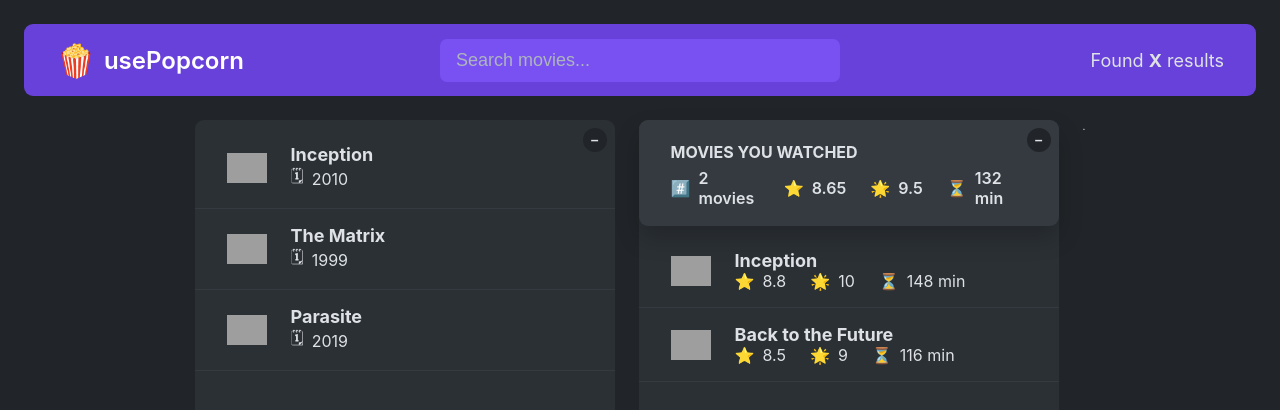
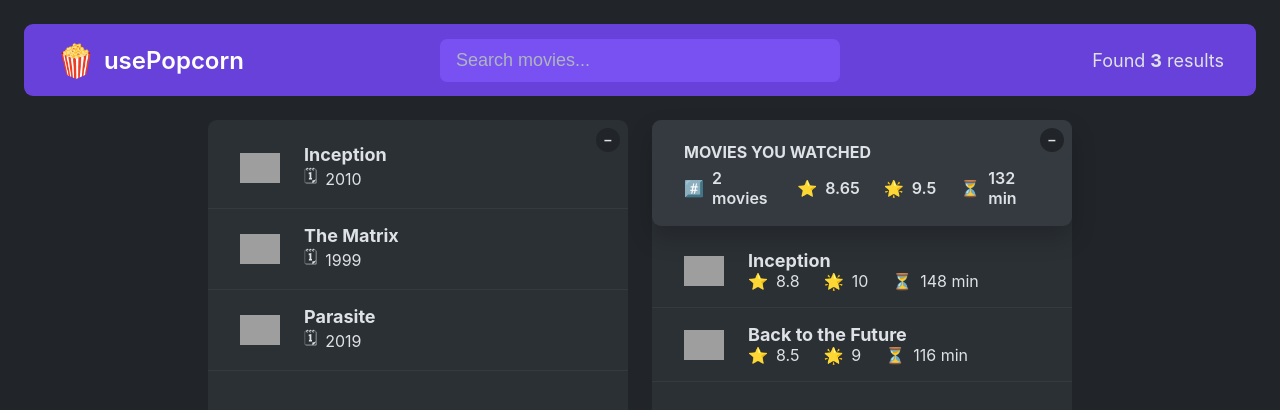
Before and after one commit to pawansarap/usepopcorn, a React (Create React App) app: page / in a window 1280 px wide. Shown: the top 410 px of the page. Built offline with nearby package versions, Linux system fonts and the light colour scheme; grey boxes are pictures that could not be loaded.

Commit message:
make it more readable code by reusing the some componet like here use the box as a reusable component

```diff
--- a/src/App.js
+++ b/src/App.js
@@ -51,20 +51,41 @@
   arr.reduce((acc, cur, i, arr) => acc + cur / arr.length, 0);
 
 export default function App() {
+  const [movies, setMovies] = useState(tempMovieData);
+  const [watched, setWatched] = useState(tempWatchedData);
   return (
     <>
-      <NavBar />
-      <Main />
+      <NavBar>
+        <Search />
+        <NumResults movies={movies} />
+      </NavBar>
+      <Main>
+        {/* <Box element={<MovieList movies={movies} />} />
+        <Box
+          element={
+            <>
+              <WatchedSummary watched={watched} />
+              <WatchedMoviesList watched={watched} />
+            </>
+          }
+        /> */}
+        <Box>
+          <MovieList movies={movies} />
+        </Box>
+        <Box>
+          <WatchedSummary watched={watched} />
+          <WatchedMoviesList watched={watched} />
+        </Box>
+      </Main>
     </>
   );
 }
 
-function NavBar() {
+function NavBar({ children }) {
   return (
     <nav className="nav-bar">
       <Logo />
-      <Search />
-      <NumResults />
+      {children}
     </nav>
   );
 }
@@ -78,11 +99,11 @@
   );
 }
 
-function NumResults() {
+function NumResults({ movies }) {
   return (
     <p className="num-results">
-      {/* Found <strong>{movies.length}</strong> results */}
-      Found <strong>X</strong> results
+      Found <strong>{movies.length}</strong> results
+      {/* Found <strong>X</strong> results */}
     </p>
   );
 }
@@ -100,32 +121,23 @@
   );
 }
 
-function Main() {
-  return (
-    <main className="main">
-      <ListBox />
-      <WatchedBox />.
-    </main>
-  );
+function Main({ children }) {
+  return <main className="main">{children}</main>;
 }
 
-function ListBox() {
-  const [isOpen1, setIsOpen1] = useState(true);
+function Box({ children }) {
+  const [isOpen, setIsOpen] = useState(true);
   return (
     <div className="box">
-      <button
-        className="btn-toggle"
-        onClick={() => setIsOpen1((open) => !open)}
-      >
-        {isOpen1 ? "–" : "+"}
+      <button className="btn-toggle" onClick={() => setIsOpen((open) => !open)}>
+        {isOpen ? "–" : "+"}
       </button>
-      {isOpen1 && <MovieList />}
+      {isOpen && children}
     </div>
   );
 }
 
-function MovieList() {
-  const [movies, setMovies] = useState(tempMovieData);
+function MovieList({ movies }) {
   return (
     <ul className="list">
       {movies?.map((movie) => (
@@ -149,27 +161,27 @@
     </li>
   );
 }
-function WatchedBox() {
-  const [watched, setWatched] = useState(tempWatchedData);
-  const [isOpen2, setIsOpen2] = useState(true);
+// function WatchedBox() {
+//   const [watched, setWatched] = useState(tempWatchedData);
+//   const [isOpen2, setIsOpen2] = useState(true);
 
-  return (
-    <div className="box">
-      <button
-        className="btn-toggle"
-        onClick={() => setIsOpen2((open) => !open)}
-      >
-        {isOpen2 ? "–" : "+"}
-      </button>
-      {isOpen2 && (
-        <>
-          <WatchedSummary watched={watched} />
-          <WatchedMoviesList watched={watched} />
-        </>
-      )}
-    </div>
-  );
-}
+//   return (
+//     <div className="box">
+//       <button
+//         className="btn-toggle"
+//         onClick={() => setIsOpen2((open) => !open)}
+//       >
+//         {isOpen2 ? "–" : "+"}
+//       </button>
+//       {isOpen2 && (
+//         <>
+//           <WatchedSummary watched={watched} />
+//           <WatchedMoviesList watched={watched} />
+//         </>
+//       )}
+//     </div>
+//   );
+// }
 
 function WatchedSummary({ watched }) {
   const avgImdbRating = average(watched.map((movie) => movie.imdbRating));
```
